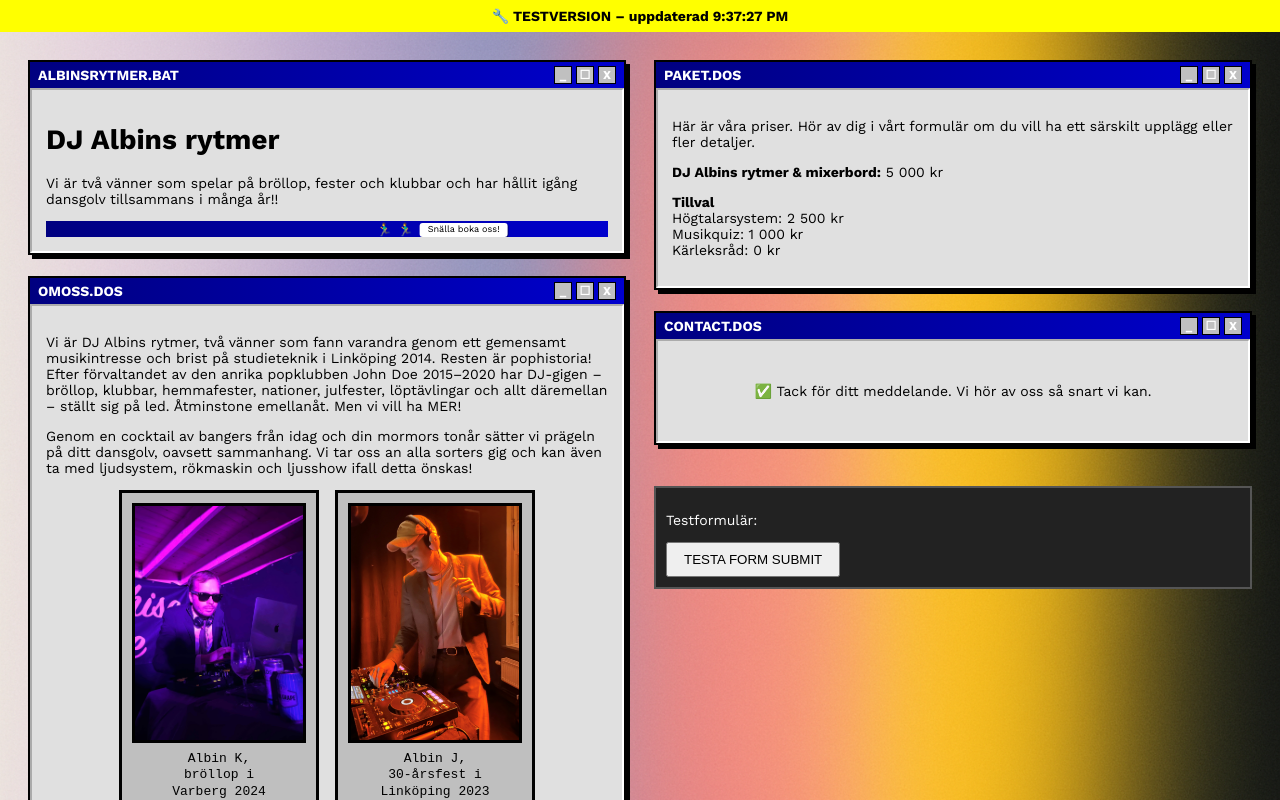
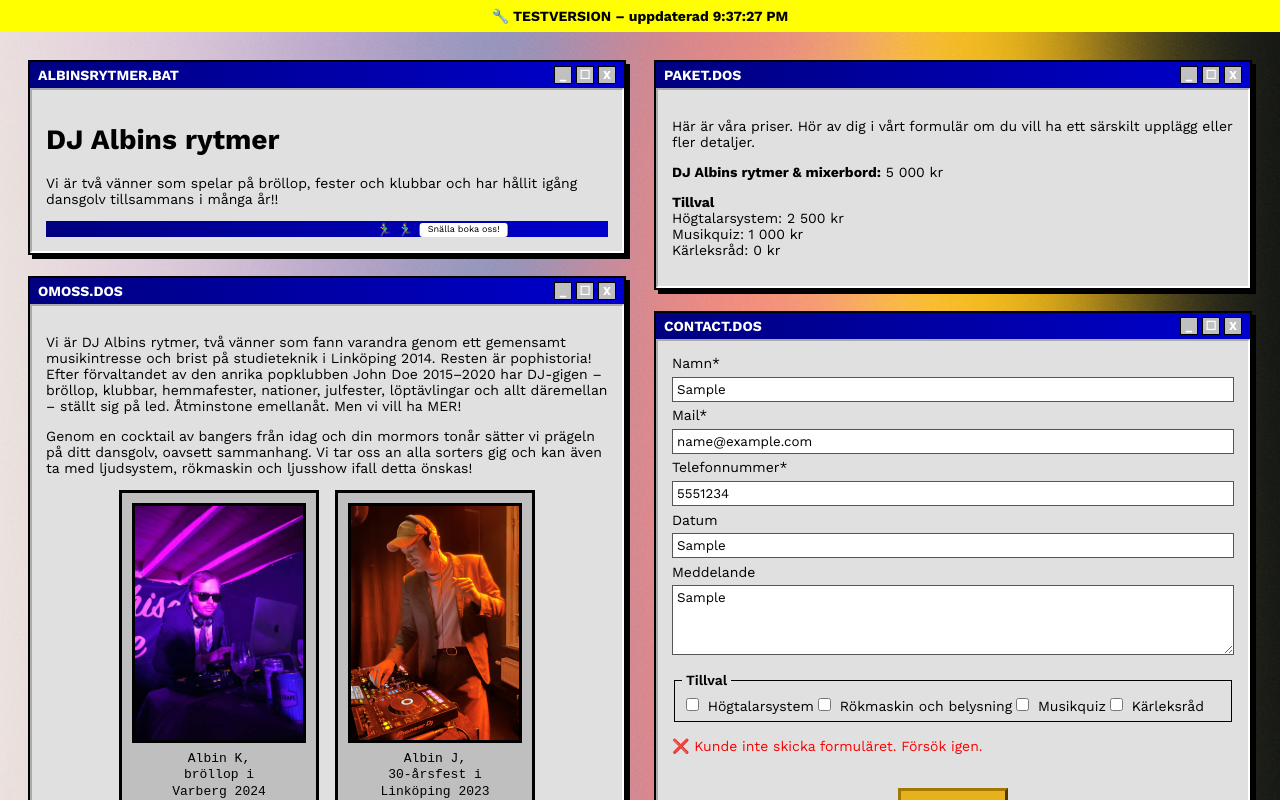
Before and after one commit to Muligatawny/dj_albins_rytmer, a React (Create React App) app: page / in a window 1280 px wide. Both pictures are taken after typing "Sample", "name@example.com", "5551234", "Sample", "Sample" into the empty fields and a click on the button "SKICKA". Shown: the top 800 px of the page. Built offline with nearby package versions, Linux system fonts and the light colour scheme; no server answers.

Commit message:
Bytte till Web3Forms kontaktformulär

```diff
--- a/src/components/ContactForm.js
+++ b/src/components/ContactForm.js
@@ -2,6 +2,36 @@ import React, { useState } from "react";
 
 const ContactForm = () => {
   const [submitted, setSubmitted] = useState(false);
+  const [sending, setSending] = useState(false);
+  const [error, setError] = useState("");
+
+  async function handleSubmit(e) {
+    e.preventDefault();
+    setError("");
+    setSending(true);
+
+    try {
+      const formData = new FormData(e.target);
+
+      const res = await fetch("https://api.web3forms.com/submit", {
+        method: "POST",
+        body: formData,
+      });
+
+      const data = await res.json();
+
+      if (data.success) {
+        setSubmitted(true);
+        e.target.reset();
+      } else {
+        setError("❌ Kunde inte skicka formuläret. Försök igen.");
+      }
+    } catch (err) {
+      setError("❌ Kunde inte skicka formuläret. Försök igen.");
+    } finally {
+      setSending(false);
+    }
+  }
 
   if (submitted) {
     return (
@@ -12,24 +42,23 @@ const ContactForm = () => {
   }
 
   return (
-    <form
-      className="contact-form"
-      action="https://formsubmit.co/albin.karlens@gmail.com"
-      method="POST"
-      onSubmit={() => setSubmitted(true)}
-    >
-      {/* CC till Albin J */}
+    <form className="contact-form" onSubmit={handleSubmit}>
+      {/* Web3Forms access key */}
       <input
         type="hidden"
-        name="_cc"
-        value="nisalbinlarsjohansson@gmail.com"
+        name="access_key"
+        value="42b6c923-0510-4920-845c-1036dfc4ec74"
       />
 
-      {/* Stänger av captcha */}
-      <input type="hidden" name="_captcha" value="false" />
+      {/* Ämnesrad i mailet */}
+      <input
+        type="hidden"
+        name="subject"
+        value="Ny förfrågan från albinsrytmer.se"
+      />
 
-      {/* Tillbaka till hemsidan efter skickat formulär */}
-      <input type="hidden" name="_next" value="https://albinsrytmer.se" />
+      {/* Honeypot (bot-skydd) */}
+      <input type="checkbox" name="botcheck" style={{ display: "none" }} />
 
       <label>Namn*</label>
       <input type="text" name="Namn" required placeholder="Ditt namn" />
@@ -81,9 +110,13 @@ const ContactForm = () => {
         </label>
       </fieldset>
 
+      {error && (
+        <p style={{ color: "red", marginTop: "0.75rem" }}>{error}</p>
+      )}
+
       <div style={{ textAlign: "center", marginTop: "1rem" }}>
-        <button className="send-button" type="submit">
-          SKICKA
+        <button className="send-button" type="submit" disabled={sending}>
+          {sending ? "SKICKAR..." : "SKICKA"}
         </button>
       </div>
     </form>
```
Also changed, not shown: 4 other files (tests, documents, lock files or other folders).
